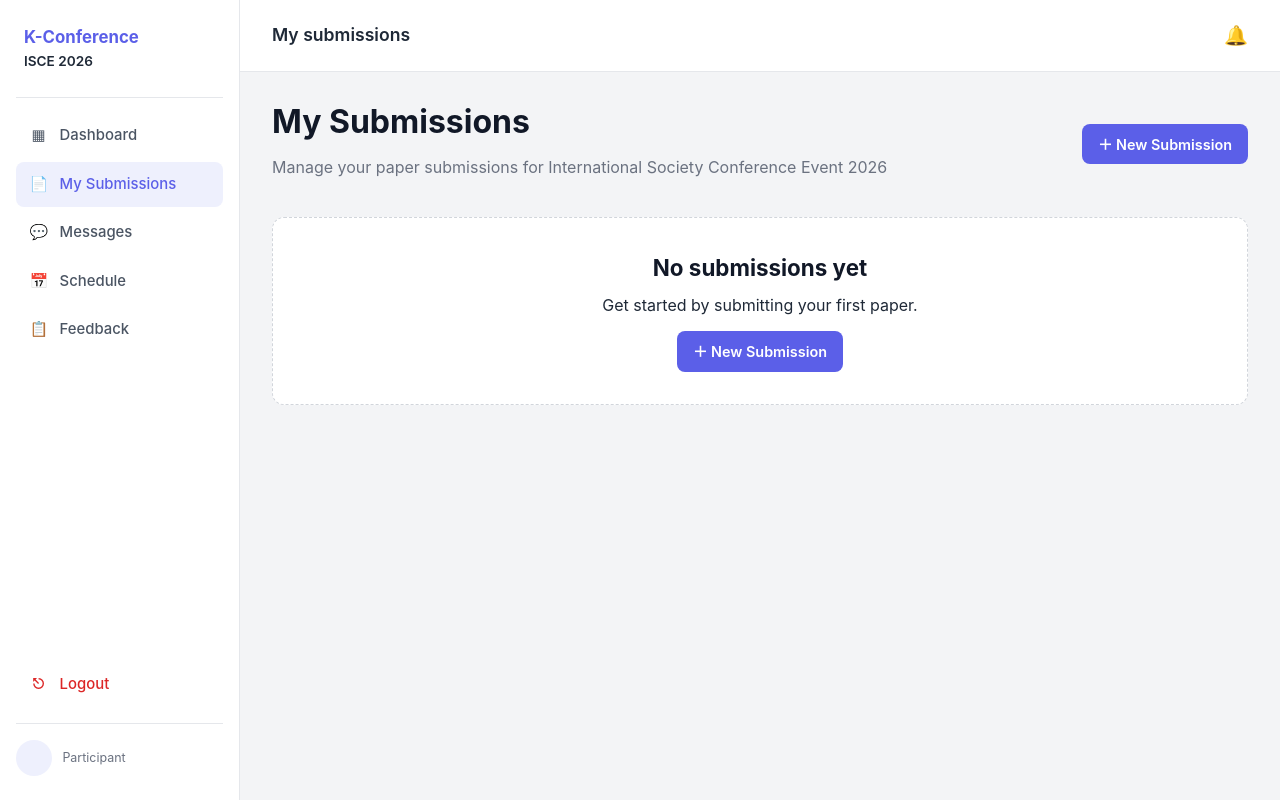
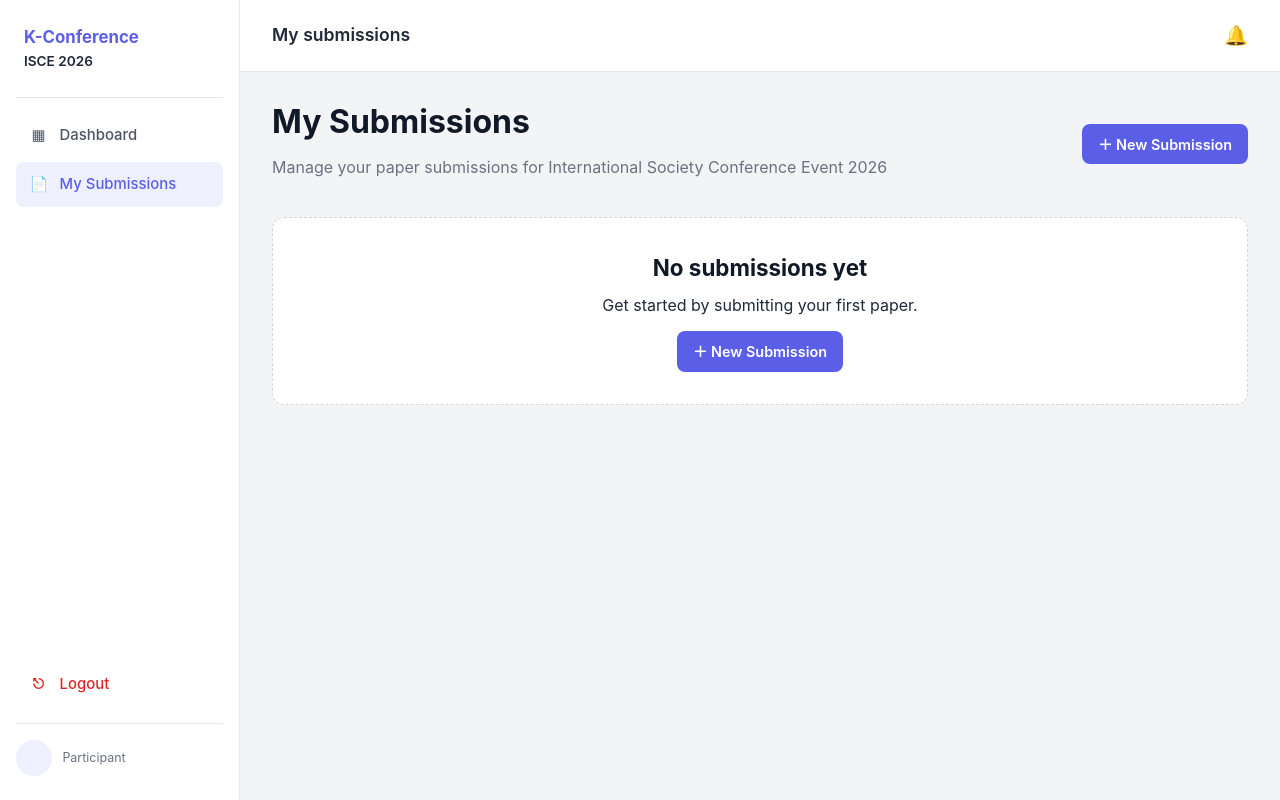
Before and after one commit to y5c99/K-Conference, a Django app: page /submissions/mine/ in a window 1280 px wide. Run offline with Django 5.2, Linux system fonts and the light colour scheme; a user stored in the database is signed in; data comes from the database, SQL or seed files in the repository; both versions use the stored data as it was after the commit; data that the repository does not hold is empty.

Commit message:
removed unncessary pages

```diff
--- a/templates/partials/sidebar_author.html
+++ b/templates/partials/sidebar_author.html
@@ -4,14 +4,7 @@
 <a href="{% url 'submissions:my_submissions' %}" class="side-link {% if active == 'submissions' %}active{% endif %}">
     <span class="side-icon">📄</span> My Submissions
 </a>
-<a href="#" class="side-link {% if active == 'messages' %}active{% endif %}">
-    <span class="side-icon">💬</span> Messages
-</a>
-<a href="#" class="side-link {% if active == 'schedule' %}active{% endif %}">
-    <span class="side-icon">📅</span> Schedule
-</a>
-<a href="#" class="side-link {% if active == 'feedback' %}active{% endif %}">
-    <span class="side-icon">📋</span> Feedback
+<a>
 </a>
 <a href="{% url 'accounts:logout' %}" class="side-link logout">
     <span class="side-icon">⎋</span> Logout
```
Also changed, not shown: submissions/templates/submissions/organiser_list.html (+6 -3 lines), db.sqlite3, submissions/views.py (line endings or trailing spaces), 1 other file.
